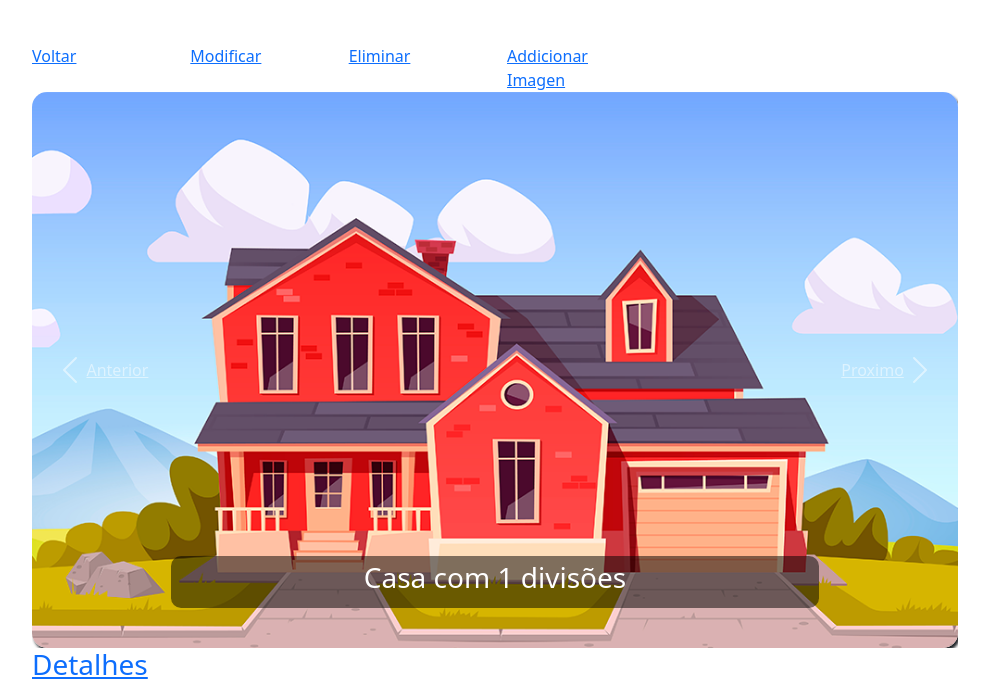
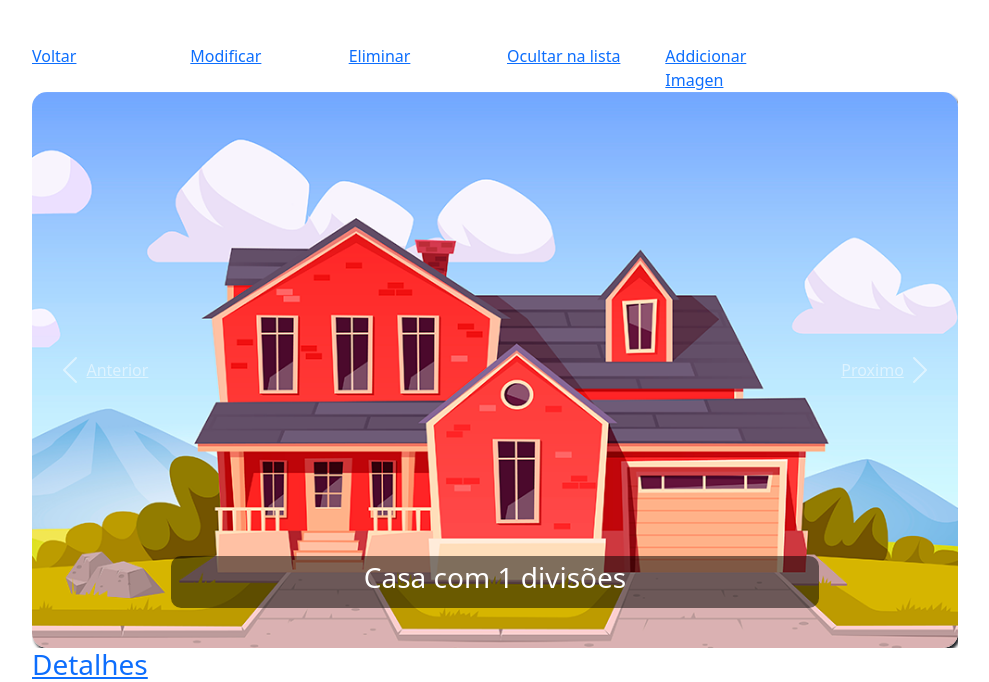
Before and after one commit to Kathenae/RentAHouse, a Django app: a page that uses HousesApp/templates/HousesApp/houses_details.html in a window 1280 px wide. Shown: the part 56-738 px from the top of the page, without its empty margins (145-1134 px from the left). Run offline with Django 3.2, Linux system fonts and the light colour scheme; a user stored in the database is signed in; tables that the repository leaves empty hold one stand-in row (values such as "Sample post"); grey boxes marked "Sample" are stand-in pictures; some libraries are stand-ins or nearby versions.

Commit message:
Added house visibility toggle
Users can now toggle whether a house
should be visible on the global houses
list or not. See related files for details

```diff
--- a/HousesApp/templates/HousesApp/houses_details.html
+++ b/HousesApp/templates/HousesApp/houses_details.html
@@ -20,6 +20,11 @@
                     </div>
                     <div class="form-group col-md-2">
                         <a href="{% url 'house_delete' house.pk %}">Eliminar</a>
+                    </div>
+                    <div class="form-group col-md-2">
+                        <a href="{% url 'house_toggle_visibility' house.pk %}">
+                            {% if house.mostrar_na_lista %}Ocultar na lista {% else %}Mostar na lista{% endif %}
+                        </a>
                     </div>
                     <div class="form-group col-md-2">
                         <a href="{% url 'house_upload' house.pk %}">Addicionar Imagen</a>
--- a/HousesApp/urls.py
+++ b/HousesApp/urls.py
@@ -12,4 +12,5 @@ urlpatterns = [
     path('casa<int:listing_pk>/upload/', views.upload_listing_picture, name="house_upload"),
     path('casas/submeter/', views.HouseCreateView.as_view(),name="house_create"),
     path('casas/minhas-casas/', views.UserHouseListView.as_view(), name="house_user_houses"),
+    path('casa<int:listing_pk>/mostrar-na-lista/', views.toggle_house_visibility, name="house_toggle_visibility")
 ]
--- a/HousesApp/views.py
+++ b/HousesApp/views.py
@@ -25,7 +25,7 @@ class HousesListView(ListView):
     template_name = "HousesApp/houses_list.html"
 
     def get_queryset(self):
-        listings = HouseListing.objects.all()
+        listings = HouseListing.objects.filter(mostrar_na_lista=True)
 
         if self.request.GET.__contains__('cidade'):
             cidade = self.request.GET['cidade']
@@ -142,3 +142,14 @@ def upload_listing_picture(request,listing_pk):
             return redirect(house)
 
     return render(request,'HousesApp/upload_image.html',context={'house' : house, 'form' : form})
+
+def toggle_house_visibility(request,listing_pk):
+    house = get_object_or_404(HouseListing,pk=listing_pk)
+
+    if request.user != house.create_by_user:
+        return redirect(house)
+
+    house.mostrar_na_lista = not house.mostrar_na_lista
+    house.save()
+
+    return redirect(house)
```
